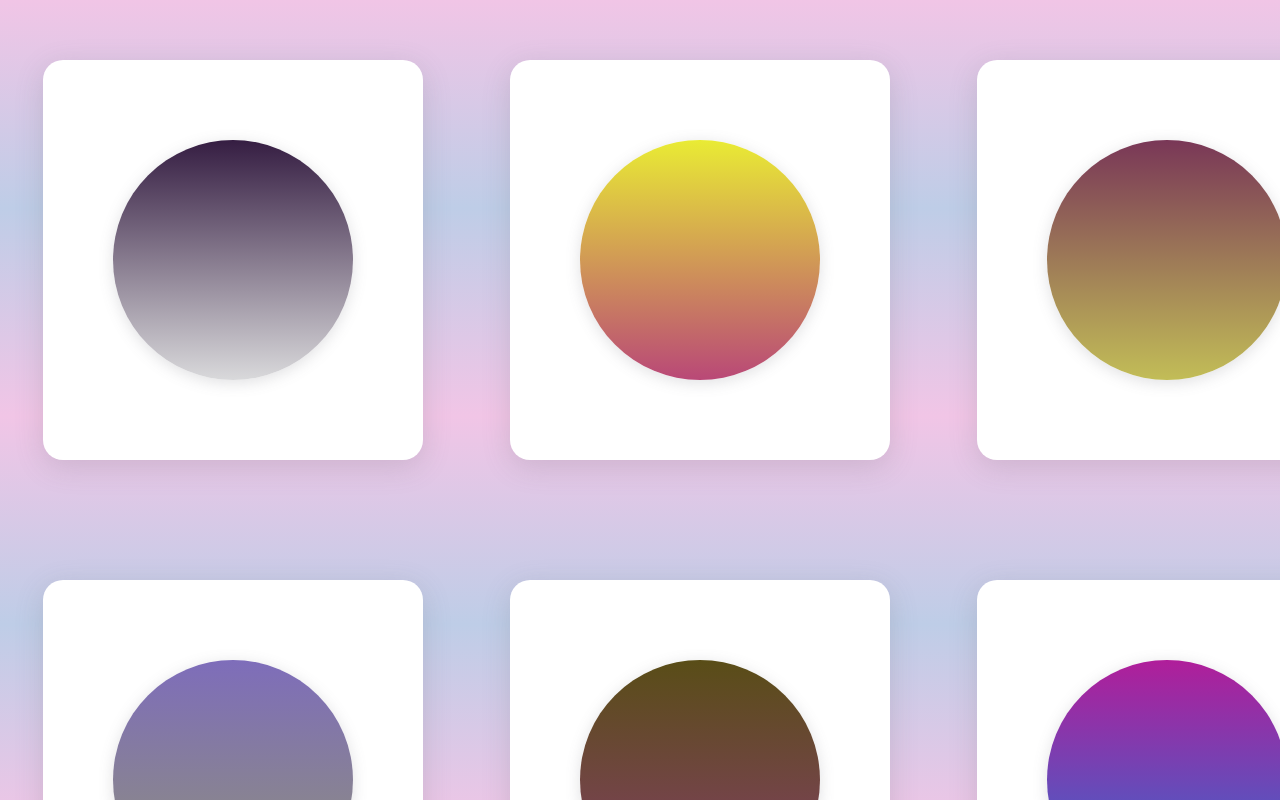
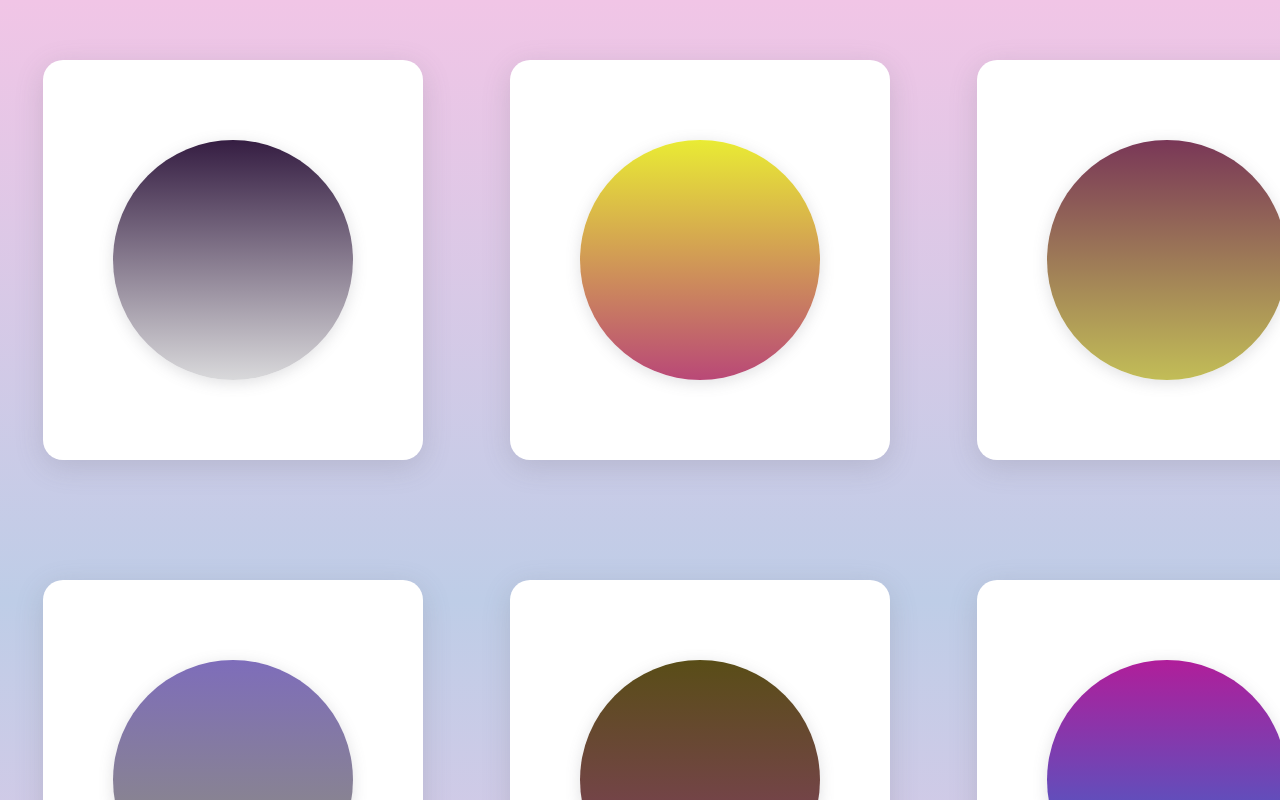
Before and after one commit to BadangGit/PPT-Project, a Vue app in the folder normal/: page /stars in a window 1280 px wide. Shown: the top 800 px of the page. Built offline with nearby package versions, Linux system fonts and the light colour scheme.

Commit message:
change background color design

```diff
--- a/normal/src/views/ItemPages/starsPage.vue
+++ b/normal/src/views/ItemPages/starsPage.vue
@@ -2,7 +2,7 @@
 import StarCard from "@/components/cards/starCard.vue";
 
 let items = 12;
-let backgroundColorStyle = `#f1c5e6, #becde7 10%, #f1c5e6 20%`;
+let backgroundColorStyle = `#f1c5e6, #becde7 600px, #f1c5e6 1200px`;
 </script>
 
 <template>
```
